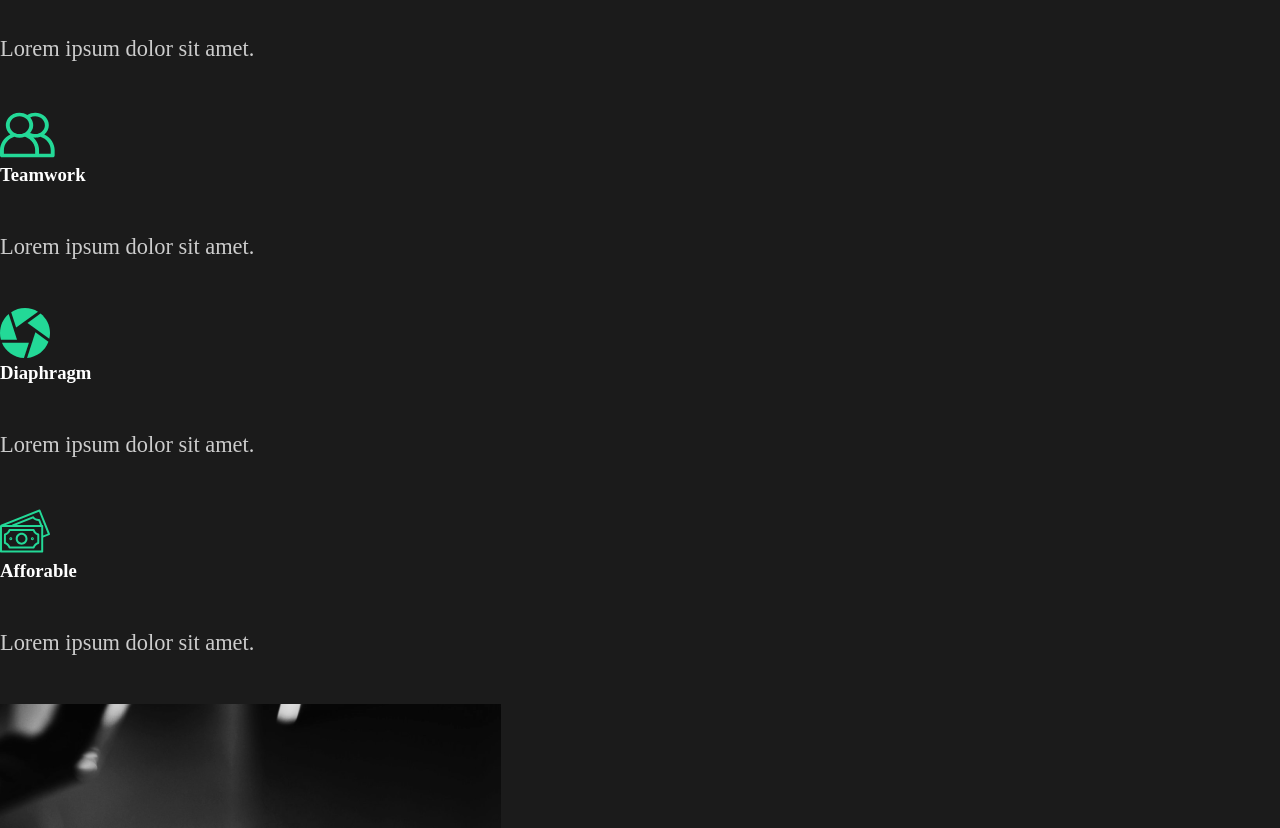
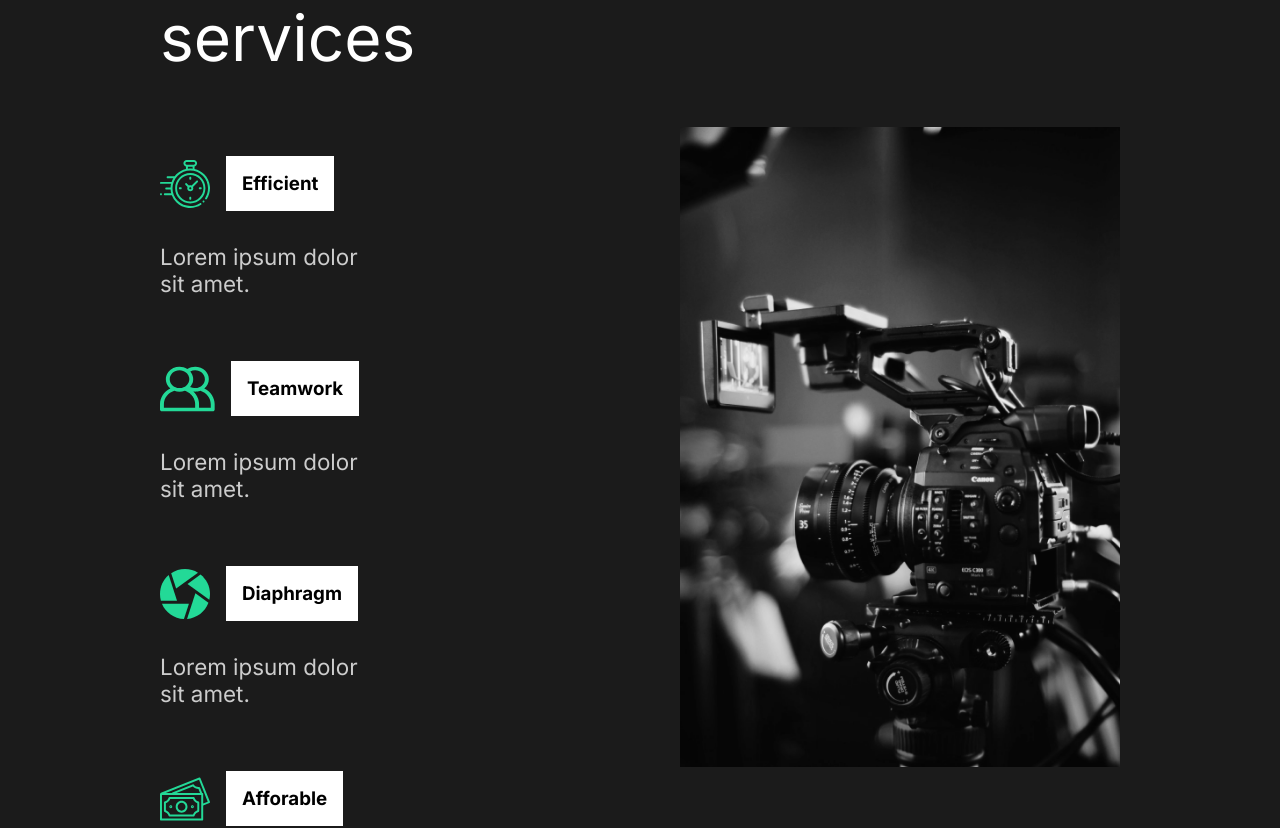
Before and after one commit to seanxdon/Portfolio-Website, a React (Create React App) app: page / in a window 1280 px wide. Shown: the part 966-1794 px from the top of the page. Built offline with nearby package versions, Linux system fonts and the light colour scheme.

Commit message:
112220: Styled Services Section

```diff
--- a/public/index.html
+++ b/public/index.html
@@ -9,6 +9,8 @@
       name="description"
       content="Web site created using create-react-app"
     />
+    <link rel="preconnect" href="https://fonts.gstatic.com">
+    <link href="https://fonts.googleapis.com/css2?family=Inter:wght@400;700&family=Lobster&display=swap" rel="stylesheet">
     <link rel="apple-touch-icon" href="%PUBLIC_URL%/logo192.png" />
     <!--
       manifest.json provides metadata used when your web app is installed on a
--- a/src/components/AboutSection.js
+++ b/src/components/AboutSection.js
@@ -2,6 +2,7 @@
 import home1 from '../img/home1.png'
 //STYLED COMPONENTS
 import styled from 'styled-components';
+import {AboutStyled, DescriptionStyled, ImageStyled, Hide } from '../styles'
 
 const AboutSection = () => {
   return (
@@ -28,35 +29,4 @@ const AboutSection = () => {
   )
 }
 
-//Styled Components
-const AboutStyled = styled.div`
-  min-height: 90vh;
-  display: flex;
-  align-items: center;
-  justify-content: space-between;
-  padding: 5rem 10rem;
-  color: white;
-`
-
-const DescriptionStyled = styled.div`
-  flex: 1;
-  padding-right: 5rem;
-  h2 {
-    font-weight: lighter;
-  }
-`
-
-const ImageStyled = styled.div`
-  flex: 1;
-  overflow: hidden;
-  img {
-    width: 100%;
-    height: 80vh;
-    object-fit: cover;
-  }
-`
-const Hide = styled.div`
-  overflow: hidden;
-`
-
 export default AboutSection;
--- a/src/components/GlobalStyle.js
+++ b/src/components/GlobalStyle.js
@@ -10,6 +10,7 @@ const GlobalStyle = createGlobalStyle`
 
 body {
   background: #1b1b1b;
+  font-family: 'Inter', sans-serif;
 }
 
 button{
@@ -20,6 +21,7 @@ button{
   border: 3px solid #23d997;
   color: white;
   transition: all 0.5s ease;
+  font-family: 'Inter', sans-serif;
   &:hover {
     background-color: #23d997;
     color: white;
--- a/src/components/ServicesSection.js
+++ b/src/components/ServicesSection.js
@@ -5,47 +5,80 @@ import money from '../img/money.svg'
 import teamwork from '../img/teamwork.svg'
 import home2 from "../img/home2.png"
 
+//STYLED COMPONENTS
+import styled from 'styled-components'
+import {AboutStyled, DescriptionStyled, ImageStyled} from '../styles'
+
 const ServicesSection = () => {
   return(
-    <div className="services">
-      <div className="description">
+    <ServicesStyled>
+      <DescriptionStyled>
         <h2>High <span>quality</span> services</h2>
-        <div className="cards">
-          <div className="card">
+        <CardsStyled>
+          <Cardstyled>
             <div className="icon">
               <img src={clock}/>
               <h3>Efficient</h3>
             </div>
             <p>Lorem ipsum dolor sit amet.</p>
-          </div>
-          <div className="card">
+          </Cardstyled>
+          <Cardstyled>
             <div className="icon">
               <img src={teamwork}/>
               <h3>Teamwork</h3>
             </div>
             <p>Lorem ipsum dolor sit amet.</p>
-          </div>
-          <div className="card">
+          </Cardstyled>
+          <Cardstyled>
             <div className="icon">
               <img src={diaphragm}/>
               <h3>Diaphragm</h3>
             </div>
             <p>Lorem ipsum dolor sit amet.</p>
-          </div>
-          <div className="card">
+          </Cardstyled>
+          <Cardstyled>
             <div className="icon">
               <img src={money}/>
               <h3>Afforable</h3>
             </div>
             <p>Lorem ipsum dolor sit amet.</p>
-          </div>
-        </div>
-      </div>
-      <div className="image">
+          </Cardstyled>
+        </CardsStyled>
+      </DescriptionStyled>
+      <ImageStyled className="image">
         <img src={home2} alt=""/>
-      </div>
-    </div>
+      </ImageStyled>
+    </ServicesStyled>
   )
 }
 
+const ServicesStyled = styled(AboutStyled)`
+  h2 {
+    padding-bottom: 5rem;
+  }
+  p{
+    width: 70%;
+    padding: 2rem 0rem 4rem 0rem;
+  }
+`;
+
+const CardsStyled = styled.div`
+  display: flex;
+  flex-wrap: wrap;
+`;
+
+const Cardstyled = styled.div`
+  flex-basis: 20rem;
+  .icon {
+    display: flex;
+    align-items: center;
+  }
+  h3 {
+    margin-left: 1rem;
+    background: #fff;
+    color: black;
+    padding: 1rem;
+  }
+`
+
 export default ServicesSection;
--- /dev/null
+++ b/src/styles.js
@@ -0,0 +1,32 @@
+import styled from 'styled-components'
+
+//Styled Components
+export const AboutStyled = styled.div`
+  min-height: 90vh;
+  display: flex;
+  align-items: center;
+  justify-content: space-between;
+  padding: 5rem 10rem;
+  color: white;
+`
+
+export const DescriptionStyled = styled.div`
+  flex: 1;
+  padding-right: 5rem;
+  h2 {
+    font-weight: lighter;
+  }
+`
+
+export const ImageStyled = styled.div`
+  flex: 1;
+  overflow: hidden;
+  img {
+    width: 100%;
+    height: 80vh;
+    object-fit: cover;
+  }
+`
+export const Hide = styled.div`
+  overflow: hidden;
+`
```
